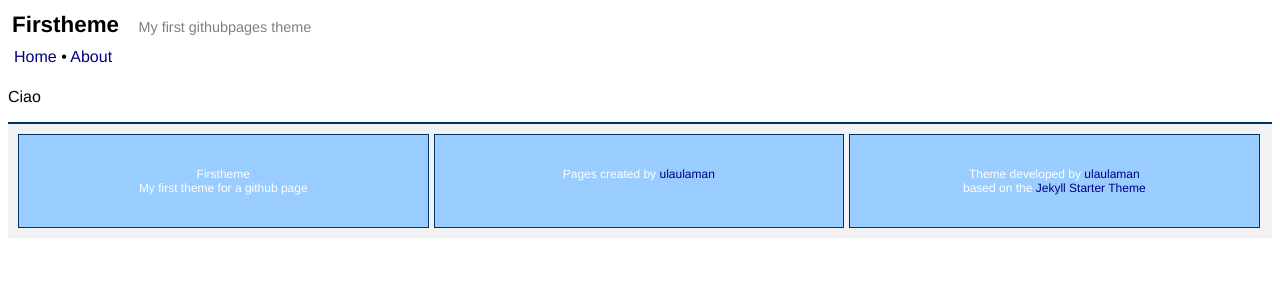
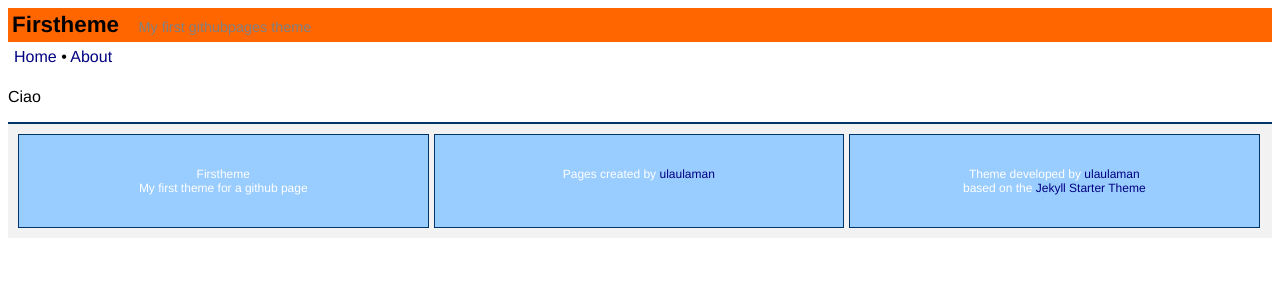
Before and after one commit to ulaulaman/firstheme, a Jekyll site: the page built from index.html, in a window 1280 px wide. Shown: the top 300 px of the page. Built offline with Jekyll 4.4.1, drawn with Linux system fonts in a browser that asks for light colours.

Commit message:
Update style.css

```diff
--- a/css/style.css
+++ b/css/style.css
@@ -17,6 +17,9 @@ a:hover {
 
 #header {
   padding: 4px;
+  background-color: #ff6600;
+  border-down: 2px solid;
+  border-color: #ff3300;
 }
 
 #header .big {
```
